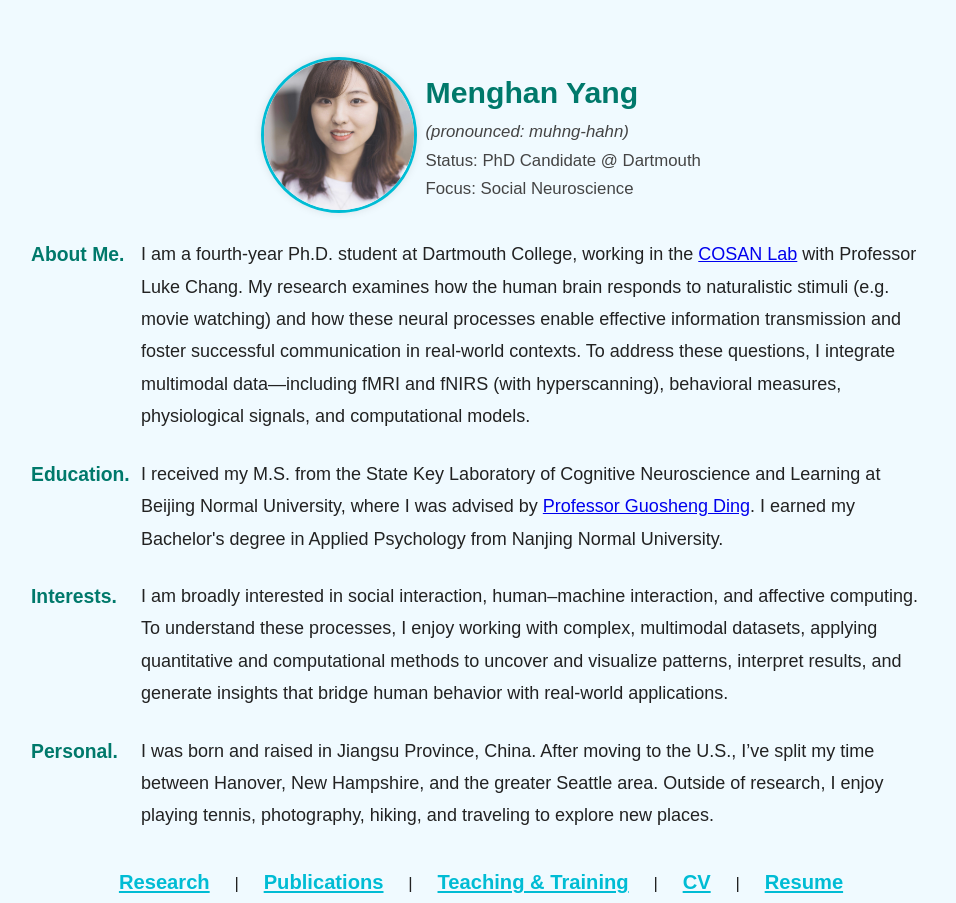
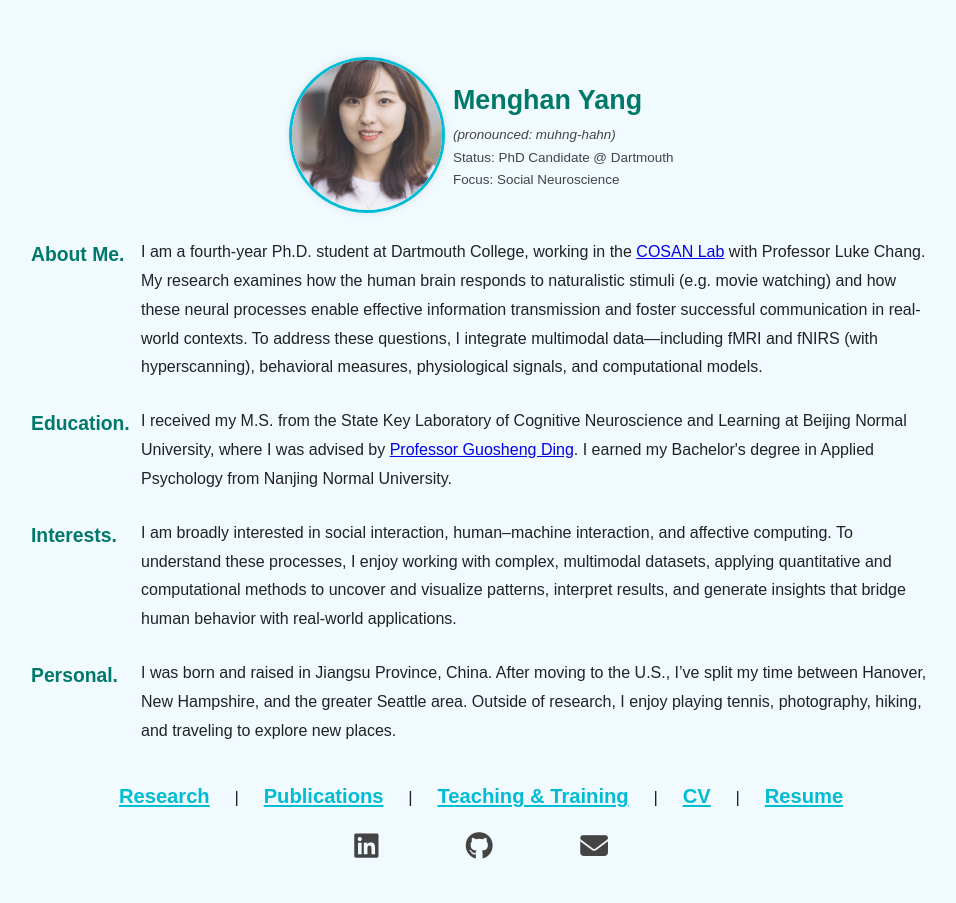
Before and after one commit to Menghan-Yang/personal_website_myang, a plain HTML site: page index.html in a window 1280 px wide. Shown: the top 903 px of the page, without its empty margins (159-1115 px from the left). Drawn offline with Linux system fonts and the light colour scheme.

Commit message:
fontsize

```diff
--- a/style.css
+++ b/style.css
@@ -88,13 +88,13 @@ nav a:hover {
 }
 
 .name {
-  font-size: 1.8em;
+  font-size: 1.6em;
   margin: 0;
   color: #00796b;
 }
 
 .pronunciation {
-  font-size: 0.90em;
+  font-size: 0.80em;
   font-style: italic;
   color: #666;
   margin-top: 0;
@@ -102,13 +102,13 @@ nav a:hover {
 }
 
 .sub-info {
-  font-size: 1.00em;
+  font-size: 0.80em;
   color: #444;
   margin: 0;
 }
 
 .intro-text p {
-  font-size: 1em;
+  font-size: 0.8em;
   margin: 0em 0;
   color: #444;
 }
@@ -138,7 +138,7 @@ nav a:hover {
   margin: 0;
   text-align: left;
   text-indent: 0;
-  font-size: 18px;
+  font-size: 16px;
 }
 
 /* ---------- Publications & Project Links ---------- */
```
